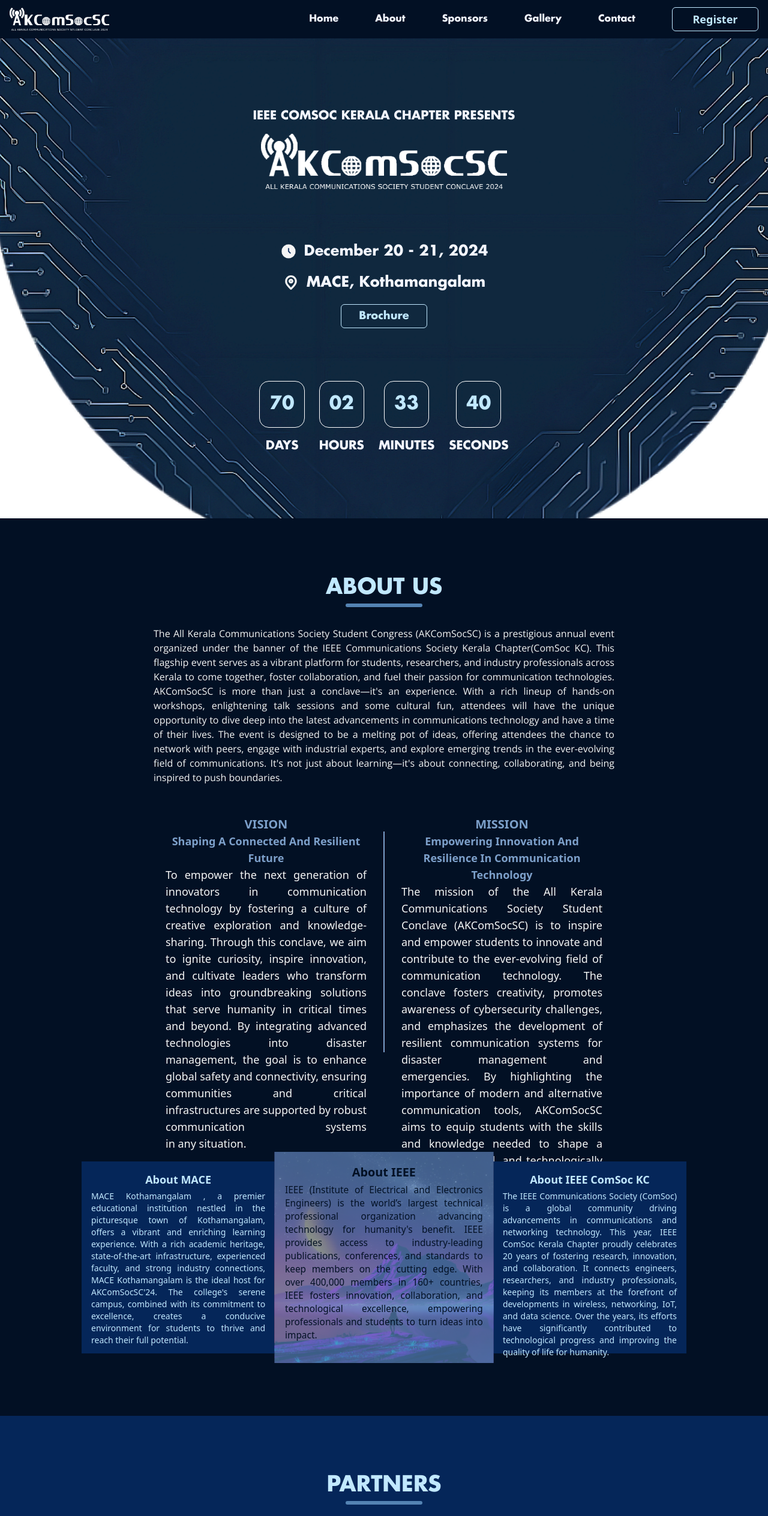
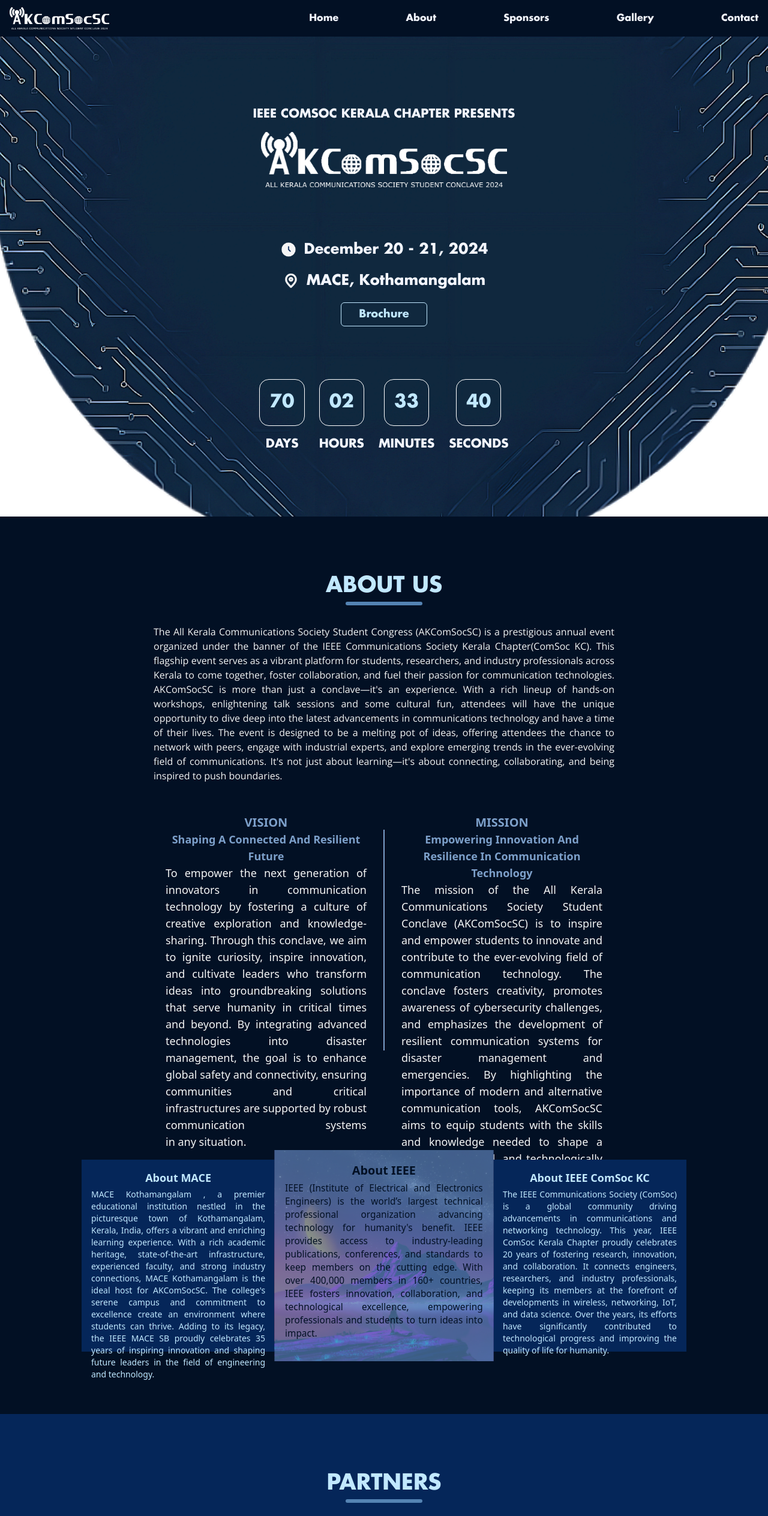
Before and after one commit to BifinJ/AKComSocSC-24, a Next.js app: page / in a window 1280 px wide. Shown: the top 2527 px of the page at 60% size. Built offline with nearby package versions, Linux system fonts and the light colour scheme.

Commit message:
reghidden

```diff
--- a/src/app/components/AboutCard.tsx
+++ b/src/app/components/AboutCard.tsx
@@ -4,7 +4,7 @@
         {
             icon: "https://img.icons8.com/ios-glyphs/30/multiple-messages.png",
             title: "About MACE",
-            content: "MACE Kothamangalam , a premier educational institution nestled in the picturesque town of Kothamangalam, offers a vibrant and enriching learning experience. With a rich academic heritage, state-of-the-art infrastructure, experienced faculty, and strong industry connections, MACE Kothamangalam is the ideal host for AKComSocSC'24. The college's serene campus, combined with its commitment to excellence, creates a conducive environment for students to thrive and reach their full potential."
+            content: "MACE Kothamangalam , a premier educational institution nestled in the picturesque town of Kothamangalam, Kerala, India, offers a vibrant and enriching learning experience. With a rich academic heritage, state-of-the-art infrastructure, experienced faculty, and strong industry connections, MACE Kothamangalam is the ideal host for AKComSocSC. The college's serene campus and commitment to excellence create an environment where students can thrive.  Adding to its legacy, the IEEE MACE SB proudly celebrates 35 years of inspiring innovation and shaping future leaders in the field of engineering and technology."
         },
         {
             icon: "https://img.icons8.com/ios-glyphs/30/multiple-messages.png",
--- a/src/app/components/Header.tsx
+++ b/src/app/components/Header.tsx
@@ -1,7 +1,7 @@
 "use client";
 import { GiHamburgerMenu } from "react-icons/gi";
 import { MdClose } from "react-icons/md";
-import RegisterButton from "./RegisterButton";
+/* import RegisterButton from "./RegisterButton"; */
 import HeaderLink from "./HeaderLink";
 import { useState } from "react";
 
@@ -21,12 +21,12 @@
         <HeaderLink link="Sponsors" />
         <HeaderLink link="Gallery" />
         <HeaderLink link="Contact" />
-        <RegisterButton href="/" text="Register" className=" pointer-events-none" />
+        {/* <RegisterButton href="/" text="Register" className=" pointer-events-none" /> */}
       </nav>
 
       {/* Register button and hamburger icon for mobile */}
       <div className=" flex flex-row items-center justify-center gap-3">
-        <RegisterButton href="/" text="Register" className="md:hidden block pointer-events-none" />
+        {/* <RegisterButton href="/" text="Register" className="md:hidden block pointer-events-none" /> */}
         <div className="md:hidden text-2xl">
           {open ? (
             <MdClose
```
